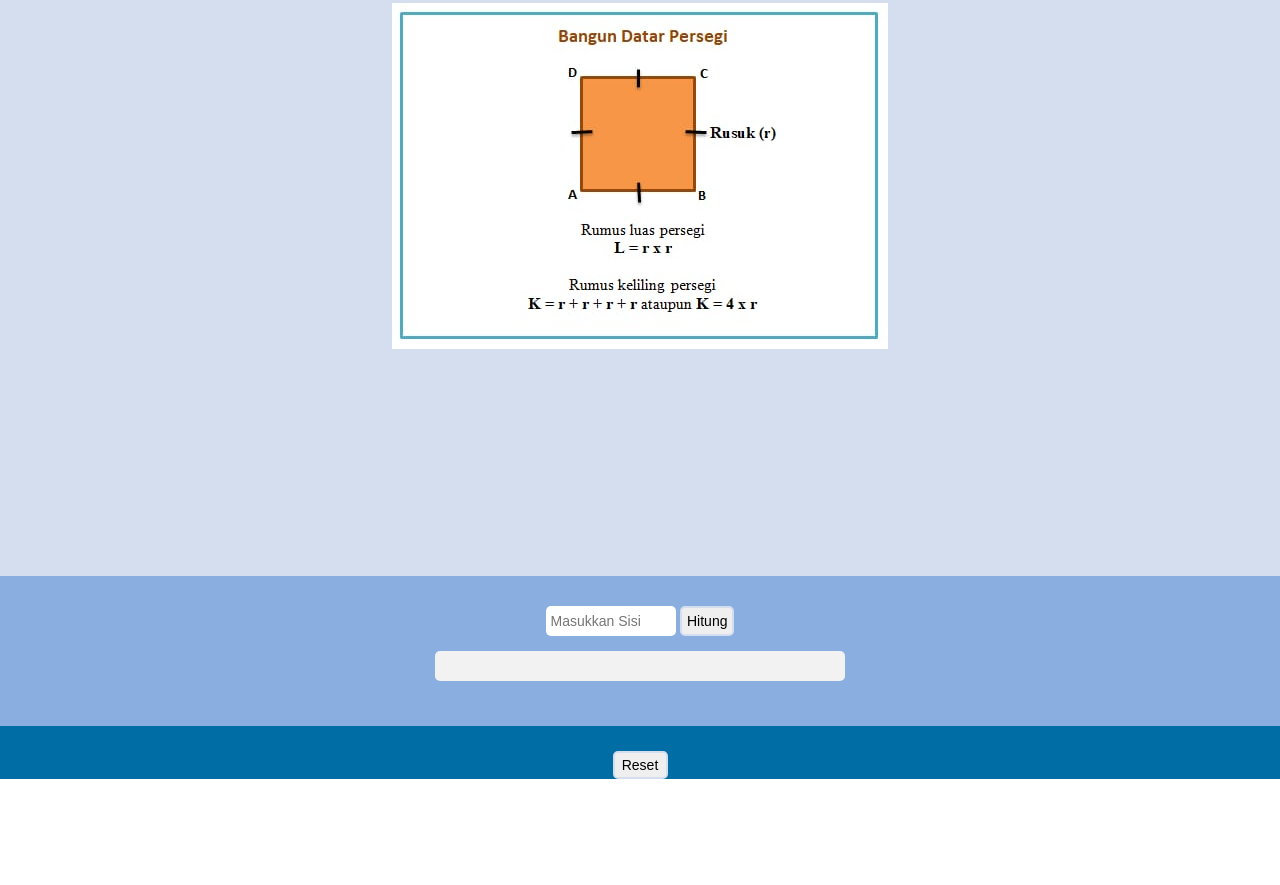
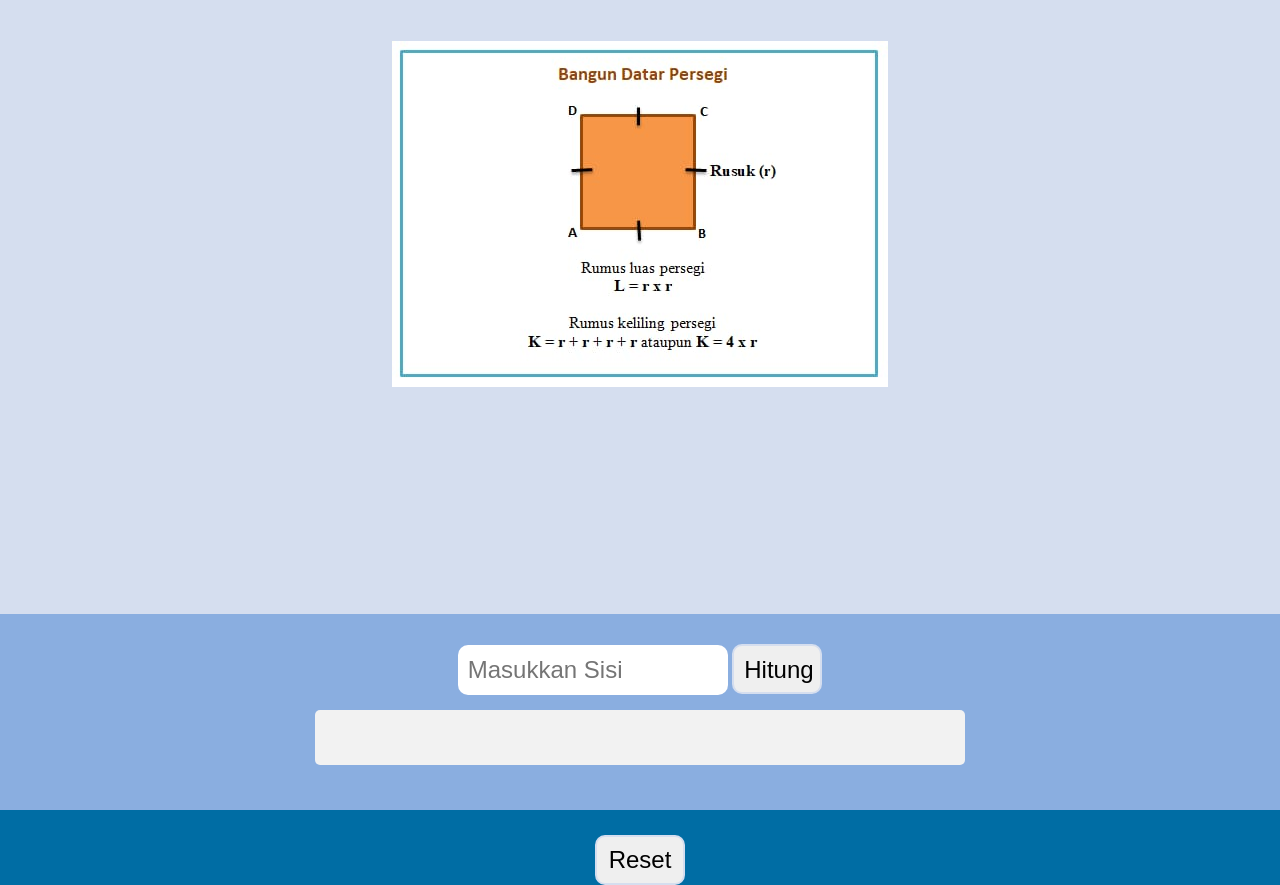
Before and after one commit to revou-fundamental-course/8-jan-24-alvinkrisnaryn, a plain HTML site: page index.html in a window 1280 px wide. Shown: the part 422-1307 px from the top of the page. Before the commit the page ends 1201 px from the top, so only its background shows below. Drawn offline with Linux system fonts and the light colour scheme.

Commit message:
menyempurnakan web

```diff
--- a/css/style.css
+++ b/css/style.css
@@ -10,16 +10,17 @@
 	padding: 30px 10px;
 	background-color: #004D74;
 	color: #F4F1DE;
-
 }
 
 .header h1 {
 	padding-top: none ;
-	padding-bottom: 50px;
+	padding-bottom: 30px;
+	font-size: 65px;
 }
 
 .header p {
 	margin: 5px;
+	font-size: 24px;
 }
 
 .hitung {
@@ -38,19 +39,21 @@
 }
 
 .hitung input {
-	width: 120px;
-    height: 20px;
-	padding: 5px;
+	width: 250px;
+    height: 30px;
+	padding: 10px;
 	border: none;
-	border-radius: 5px;
-	font-size: 14px;
+	border-radius: 10px;
+	font-size: 24px;
 }
 
 .hitung button {
-	padding: 5px;
+	width: 90px;
+    height: 50px;
+	padding: 10px;
 	border: 2px solid #D5DEEF;
-	border-radius: 5px;
-	font-size: 14px;
+	border-radius: 10px;
+	font-size: 24px;
 }
 
 .hitung button:hover {
@@ -61,11 +64,11 @@
 	display: flex;
 	justify-content: center;
 	align-items: center;
-	width: 400px;
-    height: 20px;
-	padding: 5px;
+	width: 630px;
+    height: 35px;
+	padding: 10px;
 	margin: 15px auto;
-	font-size: 14px;
+	font-size: 24px;
 }
 
 .footer {
@@ -78,13 +81,13 @@
 	display: flex;
 	justify-content: center;
 	align-items: center;
-	width: 55px;
-    height: 28px;
-	padding: 5px;
+	width: 90px;
+    height: 50px;
+	padding: 10px;
 	margin: auto;
-	border-radius: 5px;
+	border-radius: 10px;
 	border: 2px solid #D5DEEF;
-	font-size: 14px;
+	font-size: 24px;
 }
 
 .footer button:hover {
```
